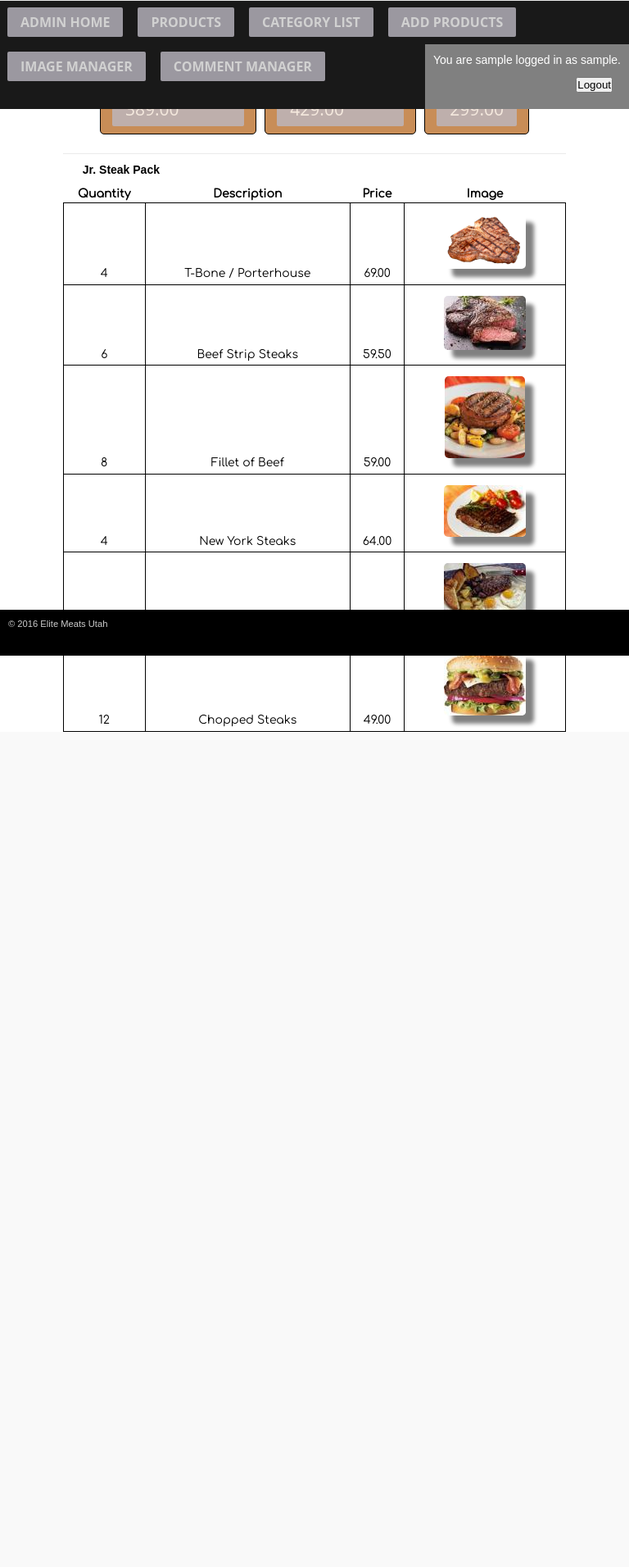
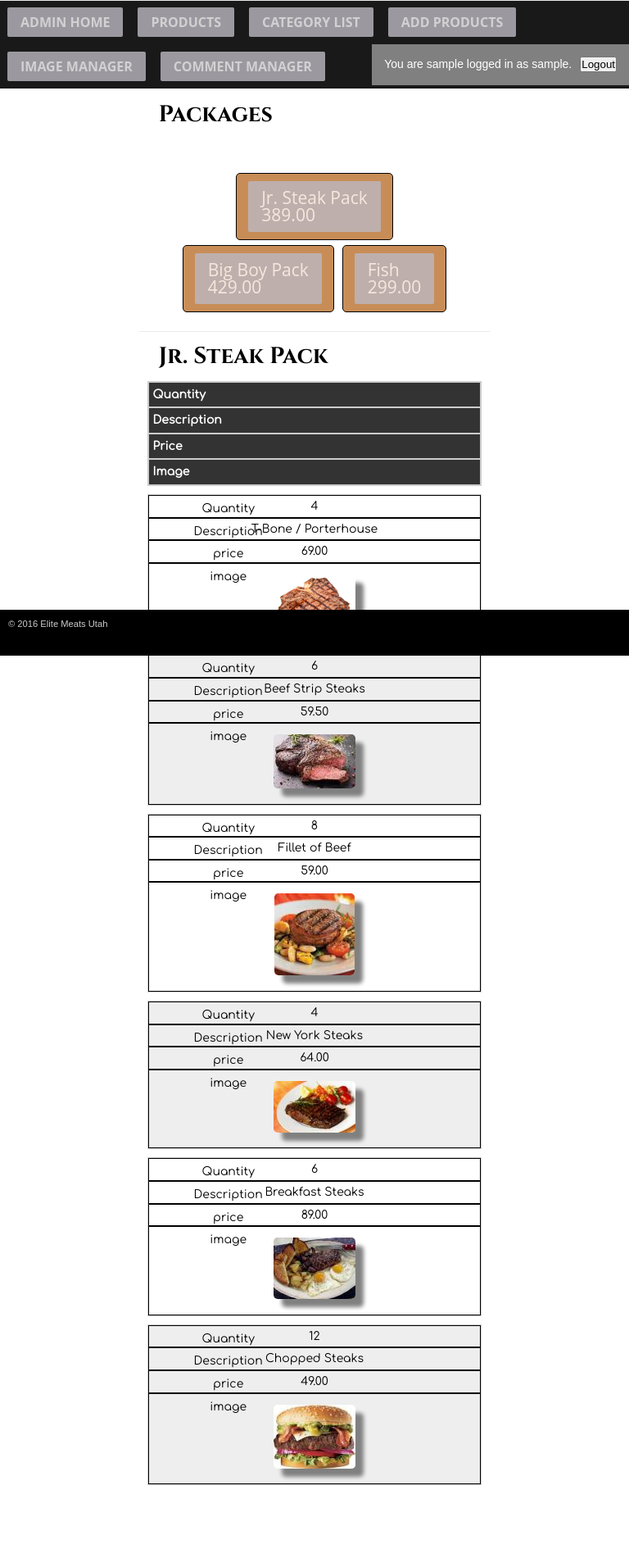
Before and after one commit to willthibodeau/emu_dev2, a PHP site: page /product/index.php in a window 768 px wide. Shown: the whole page at 82% size. Before the commit the page ends 893 px from the top, so only its background shows below. Run offline with PHP 8.4, Linux system fonts and the light colour scheme; the visitor is signed in with stand-in values (Sample User, id 1); data comes from the database, SQL or seed files in the repository; some web fonts are replaced.

Commit message:
corrected nav

```diff
--- a/product/product_list.php
+++ b/product/product_list.php
@@ -11,7 +11,7 @@ if(isset($_SESSION['admin'])) {
     <!-- <div class="columnWrapper"> --> -->
         <main>
         <!-- main content goes here -->
-            <article >
+            <article class="main" >
                 <h2>Packages</h2><br>
                     <div class="productCategories">
 
--- a/styles.css
+++ b/styles.css
@@ -27,7 +27,26 @@ table {
 	border-collapse: collapse;
 	border-spacing: 0;
 	font-family: 'Comfortaa', cursive;
+
 }
+
+tr:nth-of-type(odd) {
+	background: #eee;
+}
+
+th {
+	background: #333;
+	color: white;
+	font-weight: bold;
+}
+
+td, th {
+	padding: 6px;
+	border: 1px solid #ccc;
+	text-align: left;
+}
+
+
 /* end reset browser styles */
 
 .clear:after {
@@ -38,6 +57,9 @@ table {
 
 .clear {
 	zoom: 1;
+	position: fixed;
+	top: 0;
+	width: 100%;
 }
 
 body {
@@ -129,6 +151,11 @@ aside p, aside li {
 	font-size: 2em;
 	margin-top: 10px;
 	font-family: 'Cinzel', serif;
+	width: 80%;
+	margin: 10px auto;
+	display: block;
+  	padding-left: 24px;
+  position: relative;
 }
 .main h3 {
 	font-size: 1.5em;
@@ -171,7 +198,7 @@ footer a {
   	padding: 0 20px 0 10px;
 }
 .main {
-  	float: right;
+  	/*float: right;*/
   	width: 75%;
   	padding: 0 20px;
   	/*border-left: dashed 1px rgb(153,153,153);*/
@@ -206,6 +233,44 @@ img.right {
 }
 
 @media (min-width: 481px) and (max-width:768px) {
+	table, thead, tbody, th, td, tr {
+		display: block;
+	}
+
+	thead tr {
+		position: absolute;
+		top: -9999px;
+		left: -9999px;
+	}
+	tr {
+		border: 1px solid #ccc;
+	}
+	td {
+		border: none;
+		border-bottom: 1px solid #eee;
+		position: relative;
+		padding-left: 50%;
+	}
+	td:before {
+		position: absolute;
+		top: 6px;
+		left: 6px;
+		width: 45%;
+		padding-right: 10px;
+		white-space: nowrap;
+	}
+
+	/*
+	Label the data
+	*/
+	td:nth-of-type(1):before { content: "Quantity"; }
+	td:nth-of-type(2):before { content: "Description"; }
+	td:nth-of-type(3):before { content: "price"; }
+	td:nth-of-type(4):before { content: "image"; }
+
+}
+
+
 	.sidebar2 {
 	    float: none;
 		width: auto;
@@ -218,16 +283,18 @@ img.right {
 	}
 	.main {
 		border-right: none;
+		margin-top: 200px;
 	}
 }
 
 @media (max-width: 480px) {
-	.columnWrapper, .main, .sidebar1, .sidebar2 {
+	.columnWrapper, .sidebar1, .sidebar2 {
 		float: none;
 		width: auto;
 	}
 	.main {
 		border: none;
+		padding-top: 100px;
 	}
 	.sidebar1, .sidebar2 {
 		border-top: 2px solid black;
@@ -239,6 +306,7 @@ img.right {
 	}
 	nav {
 		text-align: center;
+		margin-top: 0px;
 	}
 	nav li {
 		float: none;
@@ -253,6 +321,11 @@ img.right {
 		overflow-x: auto;
 		display:block;
 	}
+	.indexHeader {
+	position: fixed;
+	z-index: 100;
+	width: 100%;
+}
 }
 
 
@@ -260,9 +333,9 @@ img.right {
 form {
     margin: 5px;
 }
-form input {
+/*form input {
     margin: 5px;
-}
+}*/
 .error {
     color: red;
 }
@@ -304,7 +377,7 @@ tbody {
 
 .productTable {
 	width: 80%;
-	margin: 0 auto;
+	margin: 0 auto 100px;
 
 }
 .productTable tr {
@@ -386,3 +459,44 @@ td .productImage {
 	z-index: 100;
 	width: 100%;
 }
+
+ul a{
+    text-decoration: none;
+    color: #FFF;
+    text-align: left;
+    background-color: #BCB8C2;
+    padding: 10px 16px;
+    border-radius: 2px;
+    opacity: 0.8;
+    font-size: 16px;
+    display: inline-block;
+    margin: 4px;
+    line-height: 1;
+    outline: none;
+
+    transition: 0.2s ease;
+}
+
+tbody th {
+	padding: 5px;
+}
+
+.nav-admin-login p {
+	display: inline-block;
+	margin: 5px;
+}
+
+.nav-admin-login form {
+	display: inline-block;
+	margin: 5px;
+}
+
+form#add_category_form label  {
+	display: inline-block;
+	width: 200px;
+}
+
+form#add_category_form input  {
+	margin: 3px;
+	width: 200px;
+}
--- a/view/header.php
+++ b/view/header.php
@@ -26,7 +26,7 @@
 		<header class="indexHeader">
 			<nav class="clear">
 				<ul >
-					<li><a href="../index.php">Home</a></li>
+					<li><a href="/emu_dev2/index.php">Home</a></li>
 					<li><a href="/emu_dev2/login/">Login</a></li>
 					<li><a href="/emu_dev2/product/">Products</a></li>
 				</ul>
```
